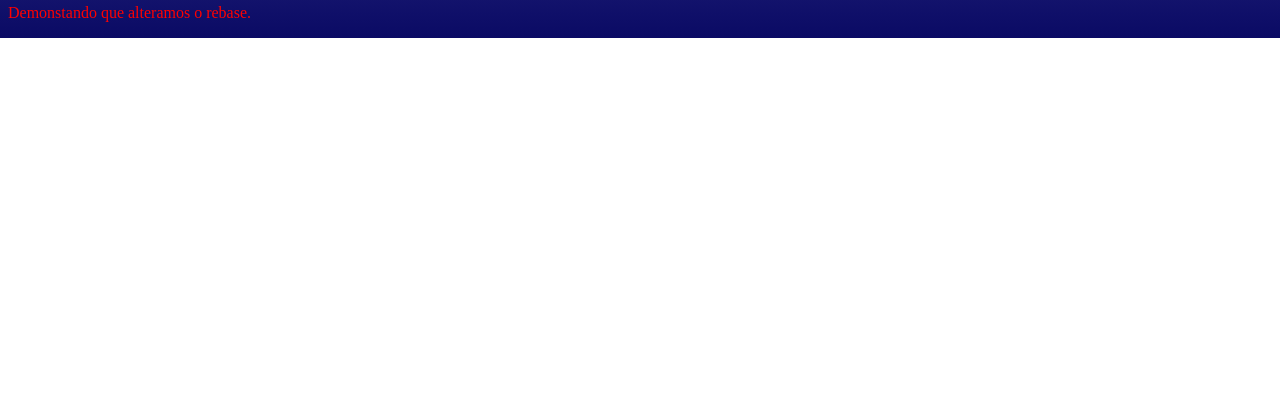
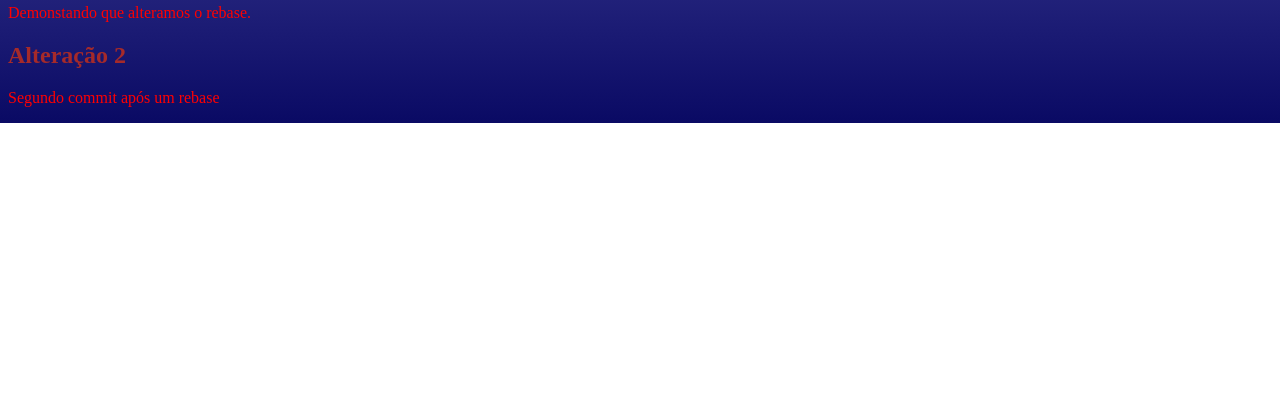
Before and after one commit to davidmirandar/testeGitDesk, a plain HTML site: page index.html in a window 1280 px wide. Shown: the part 396-800 px from the top of the page. Drawn offline with Linux system fonts and the light colour scheme.

Commit message:
Commit 2

```diff
--- a/index.html
+++ b/index.html
@@ -11,6 +11,7 @@
     <h1>Isso é um teste!</h1>
     <img src="https://media-exp1.licdn.com/dms/image/C560BAQEBMlZI-zlkPQ/company-logo_200_200/0/1605715054651?e=2159024400&v=beta&t=mDzQOiMDU2At_7CIBTsJLa5YGE7vs3PoDhrXuQPQ5nw" alt="Imagem sobre SO Energia"/>
     <p>Demonstando que alteramos o rebase.</p>
-
+    <h2>Alteração 2</h2>
+    <p>Segundo commit após um rebase</p>
 </body>
 </html>
```
